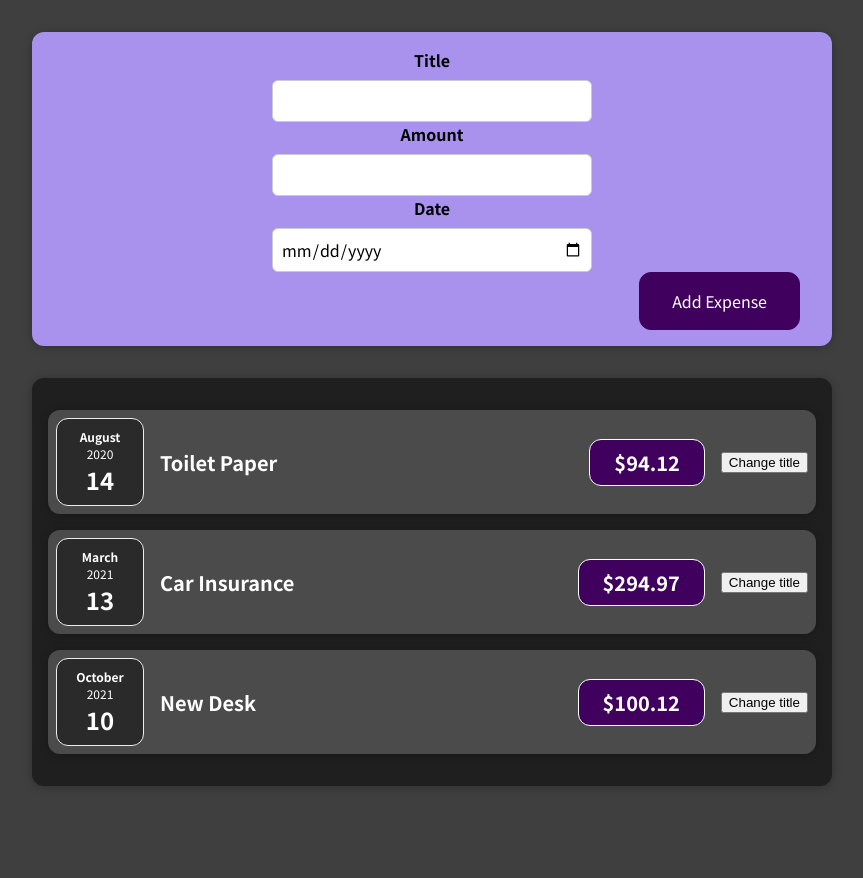
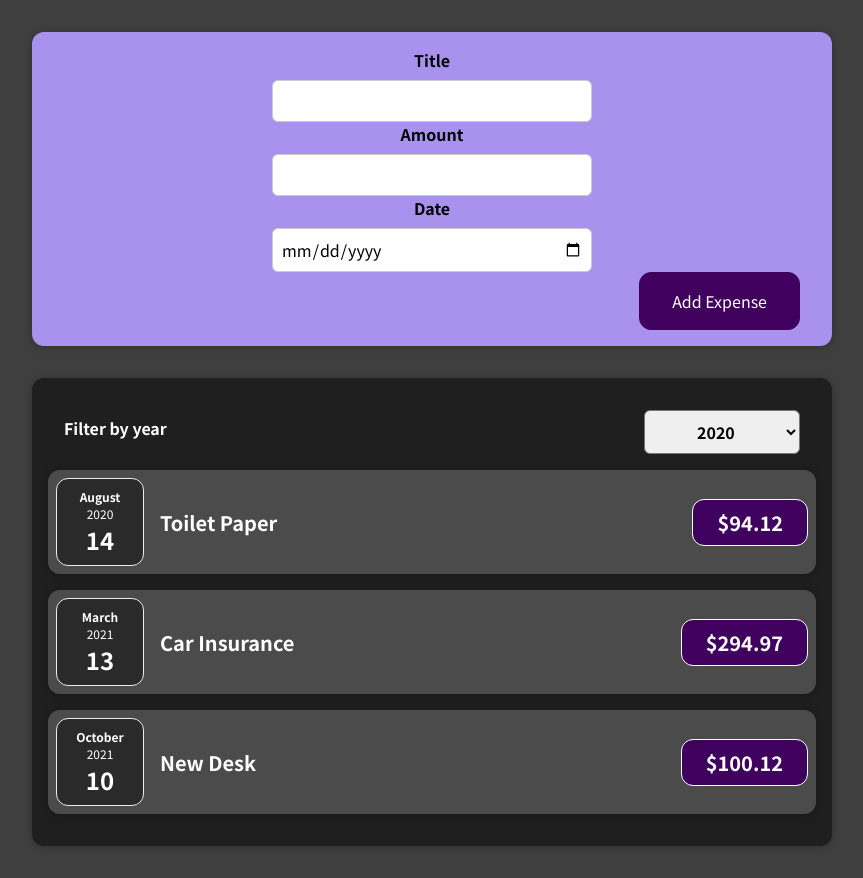
Before and after one commit to syedazeez256/Expense-Tracker-in-React.js, a React (Create React App) app: page / in a window 1280 px wide. Shown: the whole page, without its empty margins (208-1071 px from the left). Before the commit the page ends 818 px from the top, so only its background shows below. Built offline with nearby package versions, Linux system fonts and the light colour scheme.

Commit message:
adding filter in form

```diff
--- a/src/App.js
+++ b/src/App.js
@@ -1,4 +1,5 @@
 import Expenses from "./components/Expenses/Expenses";
+import ExpenseFilter from "./components/NewExpense/ExpenseFilter";
 import NewExpense from "./components/NewExpense/NewExpense";
 
 const App = () => {
--- a/src/components/Expenses/ExpenseItems.js
+++ b/src/components/Expenses/ExpenseItems.js
@@ -9,7 +9,6 @@
       <div className="expense-item__description">
         <h2>{props.title}</h2>
         <div className="expense-item__price">${props.amount}</div>
-        <button onClick={() => console.log("Clicked")}>Change title</button>
       </div>
     </Card>
   );
--- a/src/components/Expenses/Expenses.js
+++ b/src/components/Expenses/Expenses.js
@@ -1,10 +1,25 @@
 import "./Expenses.css";
 import Card from "../UI/Card";
 import ExpenseItems from "./ExpenseItems";
+import ExpenseFilter from "../NewExpense/ExpenseFilter";
+import react, { useState } from "react";
 
 const Expenses = (props) => {
+  const [filteredYear, setFilteredYear] = useState("2020");
+
+  const filteredYearHandler = (selectedYear) => {
+    console.log("Expenses.js");
+    setFilteredYear(selectedYear);
+    console.log(filteredYear);
+  };
+
   return (
+    <div>
       <Card className="expenses">
+        <ExpenseFilter
+          selected={filteredYear}
+          onChangeFilter={filteredYearHandler}
+        />
         <ExpenseItems
           title={props.data[0].title}
           amount={props.data[0].amount}
@@ -21,6 +36,7 @@
           date={props.data[2].date}
         />
       </Card>
+    </div>
   );
 };
 export default Expenses;
--- /dev/null
+++ b/src/components/NewExpense/ExpenseFilter.css
@@ -0,0 +1,24 @@
+.expenses-filter {
+  color: white;
+  padding: 0 1rem;
+}
+
+.expenses-filter__control {
+  display: flex;
+  width: 100%;
+  align-items: center;
+  justify-content: space-between;
+  margin: 1rem 0;
+}
+
+.expenses-filter label {
+  font-weight: bold;
+  margin-bottom: 0.5rem;
+}
+
+.expenses-filter select {
+  font: inherit;
+  padding: 0.5rem 3rem;
+  font-weight: bold;
+  border-radius: 6px;
+}
--- /dev/null
+++ b/src/components/NewExpense/ExpenseFilter.js
@@ -0,0 +1,25 @@
+import React from "react";
+
+import "./ExpenseFilter.css";
+
+const ExpenseFilter = (props) => {
+  const selectYearHandler = (e) => {
+    props.onChangeFilter(e.target.value);
+  };
+
+  return (
+    <div className="expenses-filter">
+      <div className="expenses-filter__control">
+        <label>Filter by year</label>
+        <select value={props.selected} onChange={selectYearHandler}>
+          <option value="2022">2022</option>
+          <option value="2021">2021</option>
+          <option value="2020">2020</option>
+          <option value="2019">2019</option>
+        </select>
+      </div>
+    </div>
+  );
+};
+
+export default ExpenseFilter;
```
Lines whose indentation alone changed are shown as unchanged.
